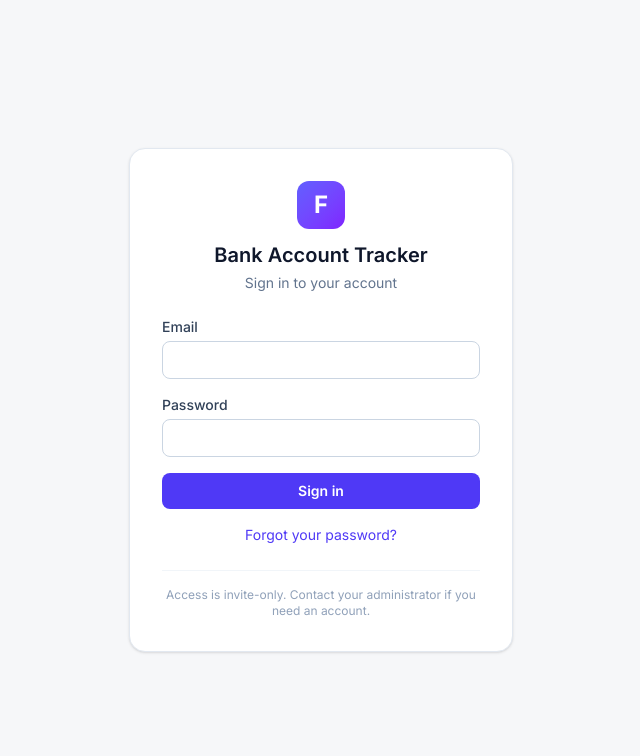
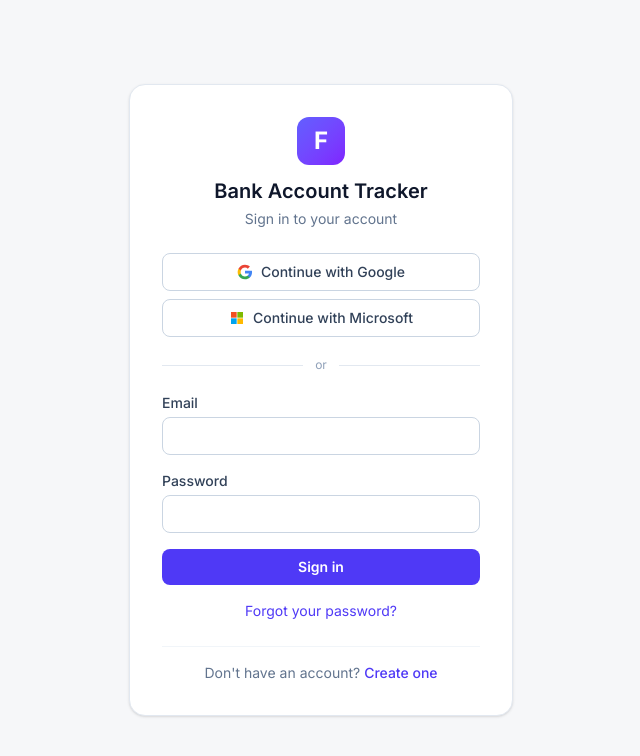
Before and after one commit to yoelfriedman2/BankSite, a Next.js app: page /login in a window 1280 px wide. Shown: the top 756 px of the page, without its empty margins (319-959 px from the left). Built offline with nearby package versions, Linux system fonts and the light colour scheme; no server answers.

Commit message:
Add self-signup + Google/Microsoft SSO + OAuth callback route
Co-Authored-By: Claude Opus 4.8 <noreply@anthropic.com>

```diff
--- /dev/null
+++ b/src/app/auth/callback/route.ts
@@ -0,0 +1,27 @@
+import { NextResponse, type NextRequest } from "next/server";
+import { createClient } from "@/lib/supabase/server";
+
+/**
+ * OAuth (Google / Microsoft) redirect target. Supabase sends the user back here
+ * with a `code` we exchange for a session.
+ */
+export async function GET(request: NextRequest) {
+  const { searchParams, origin } = new URL(request.url);
+  const code = searchParams.get("code");
+  const next = searchParams.get("next") ?? "/";
+
+  if (code) {
+    const supabase = await createClient();
+    const { error } = await supabase.auth.exchangeCodeForSession(code);
+    if (!error) {
+      return NextResponse.redirect(`${origin}${next}`);
+    }
+  }
+
+  const loginUrl = new URL("/login", request.url);
+  loginUrl.searchParams.set(
+    "error",
+    "Could not complete sign-in. Please try again.",
+  );
+  return NextResponse.redirect(loginUrl);
+}
--- a/src/components/LoginForm.tsx
+++ b/src/components/LoginForm.tsx
@@ -4,6 +4,42 @@ import { useState } from "react";
 import { useRouter } from "next/navigation";
 import { Loader2 } from "lucide-react";
 import { createClient } from "@/lib/supabase/client";
+
+type Mode = "signin" | "signup";
+
+function GoogleIcon() {
+  return (
+    <svg className="h-4 w-4" viewBox="0 0 24 24" aria-hidden>
+      <path
+        fill="#4285F4"
+        d="M22.56 12.25c0-.78-.07-1.53-.2-2.25H12v4.26h5.92a5.06 5.06 0 0 1-2.2 3.32v2.77h3.57c2.08-1.92 3.27-4.74 3.27-8.1Z"
+      />
+      <path
+        fill="#34A853"
+        d="M12 23c2.97 0 5.46-.98 7.28-2.66l-3.57-2.77c-.98.66-2.23 1.06-3.71 1.06-2.86 0-5.29-1.93-6.16-4.53H2.18v2.84A11 11 0 0 0 12 23Z"
+      />
+      <path
+        fill="#FBBC05"
+        d="M5.84 14.1a6.6 6.6 0 0 1 0-4.2V7.06H2.18a11 11 0 0 0 0 9.88l3.66-2.84Z"
+      />
+      <path
+        fill="#EA4335"
+        d="M12 5.38c1.62 0 3.06.56 4.21 1.64l3.15-3.15C17.45 2.09 14.97 1 12 1 7.7 1 3.99 3.47 2.18 7.06l3.66 2.84C6.71 7.31 9.14 5.38 12 5.38Z"
+      />
+    </svg>
+  );
+}
+
+function MicrosoftIcon() {
+  return (
+    <svg className="h-4 w-4" viewBox="0 0 24 24" aria-hidden>
+      <path fill="#F25022" d="M3 3h8.5v8.5H3z" />
+      <path fill="#7FBA00" d="M12.5 3H21v8.5h-8.5z" />
+      <path fill="#00A4EF" d="M3 12.5h8.5V21H3z" />
+      <path fill="#FFB900" d="M12.5 12.5H21V21h-8.5z" />
+    </svg>
+  );
+}
 
 export function LoginForm({
   initialError,
@@ -13,32 +49,65 @@ export function LoginForm({
   redirectedFrom: string;
 }) {
   const router = useRouter();
+  const [mode, setMode] = useState<Mode>("signin");
   const [email, setEmail] = useState("");
   const [password, setPassword] = useState("");
   const [loading, setLoading] = useState(false);
   const [error, setError] = useState<string | null>(initialError ?? null);
   const [message, setMessage] = useState<string | null>(null);
 
-  async function handleSignIn(e: React.FormEvent) {
+  async function handleOAuth(provider: "google" | "azure") {
+    setError(null);
+    setMessage(null);
+    const supabase = createClient();
+    const { error } = await supabase.auth.signInWithOAuth({
+      provider,
+      options: { redirectTo: `${window.location.origin}/auth/callback` },
+    });
+    if (error) setError(error.message);
+    // On success the browser is redirected to the provider.
+  }
+
+  async function handleSubmit(e: React.FormEvent) {
     e.preventDefault();
     setLoading(true);
     setError(null);
     setMessage(null);
+    const supabase = createClient();
 
-    const supabase = createClient();
+    if (mode === "signin") {
       const { error } = await supabase.auth.signInWithPassword({
         email: email.trim(),
         password,
       });
-
       if (error) {
         setError(error.message);
         setLoading(false);
         return;
       }
-
       router.push(redirectedFrom || "/");
       router.refresh();
+    } else {
+      const { data, error } = await supabase.auth.signUp({
+        email: email.trim(),
+        password,
+        options: { emailRedirectTo: `${window.location.origin}/auth/confirm` },
+      });
+      if (error) {
+        setError(error.message);
+        setLoading(false);
+        return;
+      }
+      if (data.session) {
+        router.push("/");
+        router.refresh();
+      } else {
+        setMessage(
+          "Almost there — check your email for a confirmation link, then sign in.",
+        );
+        setLoading(false);
+      }
+    }
   }
 
   async function handleForgotPassword() {
@@ -49,19 +118,20 @@ export function LoginForm({
     setLoading(true);
     setError(null);
     setMessage(null);
-
     const supabase = createClient();
-    const { error } = await supabase.auth.resetPasswordForEmail(email.trim());
-
-    if (error) {
-      setError(error.message);
-    } else {
+    const { error } = await supabase.auth.resetPasswordForEmail(email.trim(), {
+      redirectTo: `${window.location.origin}/auth/confirm`,
+    });
+    if (error) setError(error.message);
+    else
       setMessage(
-        "If an account exists for that email, a password reset link is on its way.",
+        "If an account exists for that email, a reset link is on its way.",
       );
-    }
     setLoading(false);
   }
+
+  const oauthBtn =
+    "flex w-full items-center justify-center gap-2 rounded-lg border border-slate-300 bg-white px-4 py-2 text-sm font-medium text-slate-700 hover:bg-slate-50";
 
   return (
     <div className="flex min-h-screen items-center justify-center px-4">
@@ -73,15 +143,31 @@ export function LoginForm({
           <h1 className="text-xl font-semibold text-slate-900">
             Bank Account Tracker
           </h1>
-          <p className="mt-1 text-sm text-slate-500">Sign in to your account</p>
+          <p className="mt-1 text-sm text-slate-500">
+            {mode === "signin" ? "Sign in to your account" : "Create your account"}
+          </p>
         </div>
 
-        <form onSubmit={handleSignIn} className="space-y-4">
+        <div className="space-y-2">
+          <button type="button" onClick={() => handleOAuth("google")} className={oauthBtn}>
+            <GoogleIcon />
+            Continue with Google
+          </button>
+          <button type="button" onClick={() => handleOAuth("azure")} className={oauthBtn}>
+            <MicrosoftIcon />
+            Continue with Microsoft
+          </button>
+        </div>
+
+        <div className="my-5 flex items-center gap-3 text-xs text-slate-400">
+          <span className="h-px flex-1 bg-slate-200" />
+          or
+          <span className="h-px flex-1 bg-slate-200" />
+        </div>
+
+        <form onSubmit={handleSubmit} className="space-y-4">
           <div>
-            <label
-              htmlFor="email"
-              className="mb-1 block text-sm font-medium text-slate-700"
-            >
+            <label htmlFor="email" className="mb-1 block text-sm font-medium text-slate-700">
               Email
             </label>
             <input
@@ -94,19 +180,15 @@ export function LoginForm({
               className="w-full rounded-lg border border-slate-300 px-3 py-2 text-sm text-slate-900 outline-none focus:border-indigo-500 focus:ring-2 focus:ring-indigo-100"
             />
           </div>
-
           <div>
-            <label
-              htmlFor="password"
-              className="mb-1 block text-sm font-medium text-slate-700"
-            >
+            <label htmlFor="password" className="mb-1 block text-sm font-medium text-slate-700">
               Password
             </label>
             <input
               id="password"
               type="password"
               required
-              autoComplete="current-password"
+              autoComplete={mode === "signin" ? "current-password" : "new-password"}
               value={password}
               onChange={(e) => setPassword(e.target.value)}
               className="w-full rounded-lg border border-slate-300 px-3 py-2 text-sm text-slate-900 outline-none focus:border-indigo-500 focus:ring-2 focus:ring-indigo-100"
@@ -114,12 +196,10 @@ export function LoginForm({
           </div>
 
           {error && (
-            <p className="rounded-lg bg-red-50 px-3 py-2 text-sm text-red-700">
-              {error}
-            </p>
+            <p className="rounded-lg bg-rose-50 px-3 py-2 text-sm text-rose-700">{error}</p>
           )}
           {message && (
-            <p className="rounded-lg bg-green-50 px-3 py-2 text-sm text-green-700">
+            <p className="rounded-lg bg-emerald-50 px-3 py-2 text-sm text-emerald-700">
               {message}
             </p>
           )}
@@ -130,10 +210,11 @@ export function LoginForm({
             className="flex w-full items-center justify-center gap-2 rounded-lg bg-indigo-600 px-4 py-2 text-sm font-semibold text-white transition-colors hover:bg-indigo-700 disabled:opacity-60"
           >
             {loading && <Loader2 className="h-4 w-4 animate-spin" />}
-            Sign in
+            {mode === "signin" ? "Sign in" : "Create account"}
           </button>
         </form>
 
+        {mode === "signin" && (
           <button
             type="button"
             onClick={handleForgotPassword}
@@ -142,10 +223,21 @@ export function LoginForm({
           >
             Forgot your password?
           </button>
+        )}
 
-        <p className="mt-6 border-t border-slate-100 pt-4 text-center text-xs text-slate-400">
-          Access is invite-only. Contact your administrator if you need an
-          account.
+        <p className="mt-6 border-t border-slate-100 pt-4 text-center text-sm text-slate-500">
+          {mode === "signin" ? "Don't have an account?" : "Already have an account?"}{" "}
+          <button
+            type="button"
+            onClick={() => {
+              setMode(mode === "signin" ? "signup" : "signin");
+              setError(null);
+              setMessage(null);
+            }}
+            className="font-medium text-indigo-600 hover:underline"
+          >
+            {mode === "signin" ? "Create one" : "Sign in"}
+          </button>
         </p>
       </div>
     </div>
```
Lines whose indentation alone changed are shown as unchanged.
